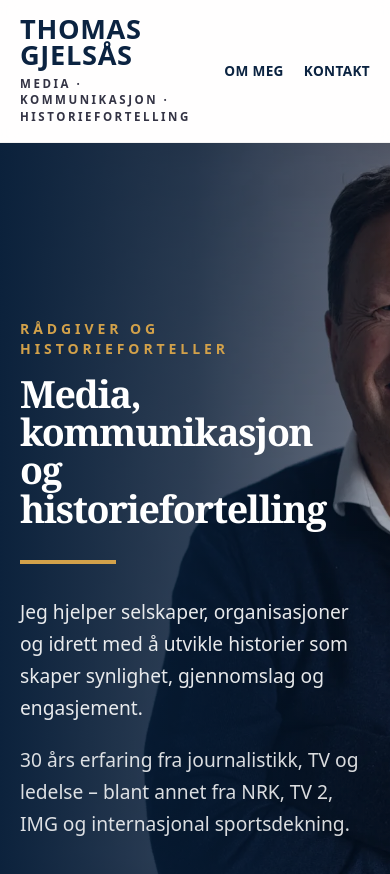
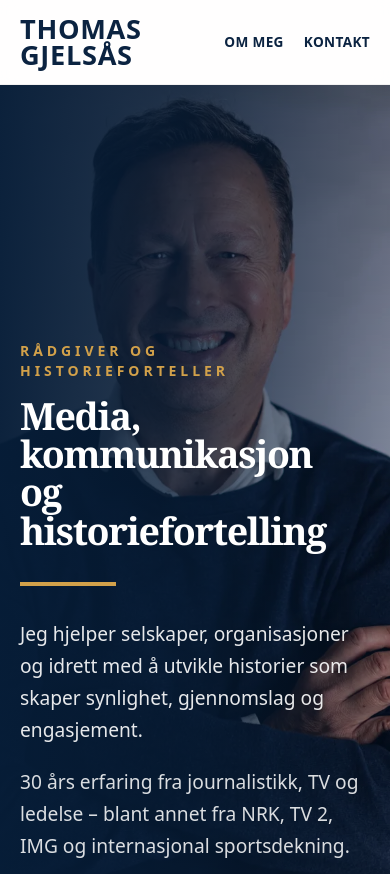
Before and after one commit to Siestafilm/gjelsaasmedia, a Next.js app: page / in a window 390 px wide. Shown: the top 874 px of the page. Built offline with nearby package versions, Linux system fonts and the light colour scheme.

Commit message:
Juster mobil hero og navbar

```diff
--- a/app/page.tsx
+++ b/app/page.tsx
@@ -37,7 +37,7 @@ export default async function Home({
             <div className="text-[1.7rem] font-black leading-[0.95] tracking-wide sm:text-2xl">
               THOMAS<br className="sm:hidden" /> GJELSÅS
             </div>
-            <div className="mt-2 max-w-[230px] text-[0.72rem] font-bold uppercase leading-[1.45] tracking-[0.22em] text-[#334] sm:max-w-none sm:text-xs">
+            <div className="mt-2 hidden max-w-[230px] text-[0.72rem] font-bold uppercase leading-[1.45] tracking-[0.22em] text-[#334] sm:block sm:max-w-none sm:text-xs">
               Media · kommunikasjon · historiefortelling
             </div>
           </a>
@@ -65,10 +65,10 @@ export default async function Home({
         fill
         priority
         sizes="100vw"
-        className="block object-cover object-top opacity-80 md:hidden"
+        className="block object-cover object-[70%_0%] opacity-80 md:hidden"
       />
         <div className="absolute inset-0 bg-gradient-to-r from-[#061d38]/95 via-[#061d38]/70 to-[#061d38]/20" />
-        <div className="relative mx-auto flex min-h-[82vh] max-w-7xl items-end px-5 pb-20 pt-44 md:pt-28 md:items-center md:px-10 md:py-28">
+        <div className="relative mx-auto flex min-h-[92vh] max-w-7xl items-end px-5 pb-8 pt-64 md:min-h-[82vh] md:items-center md:px-10 md:py-28">
           <div className="max-w-[720px] text-white">
             <p className="mb-4 text-sm font-semibold uppercase tracking-[0.28em] text-[#d2a14a]">
               Rådgiver og historieforteller
```
